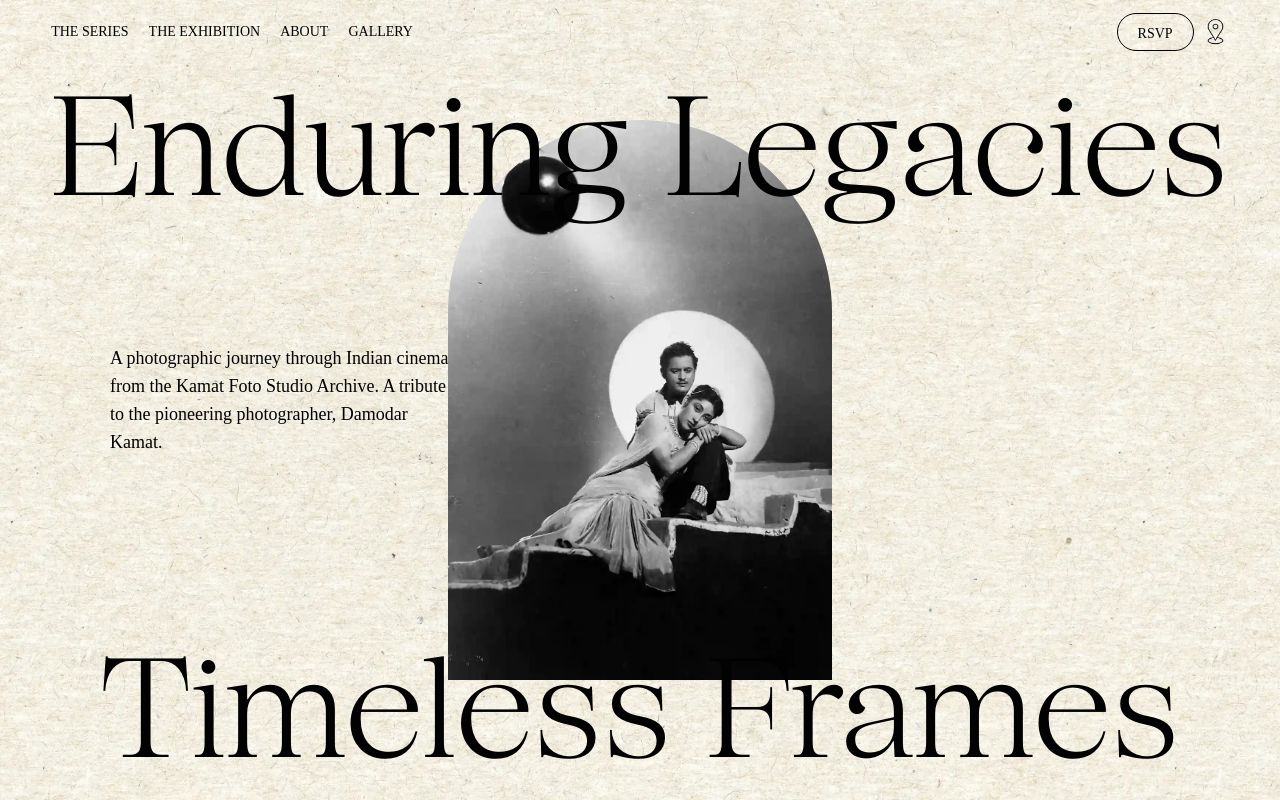
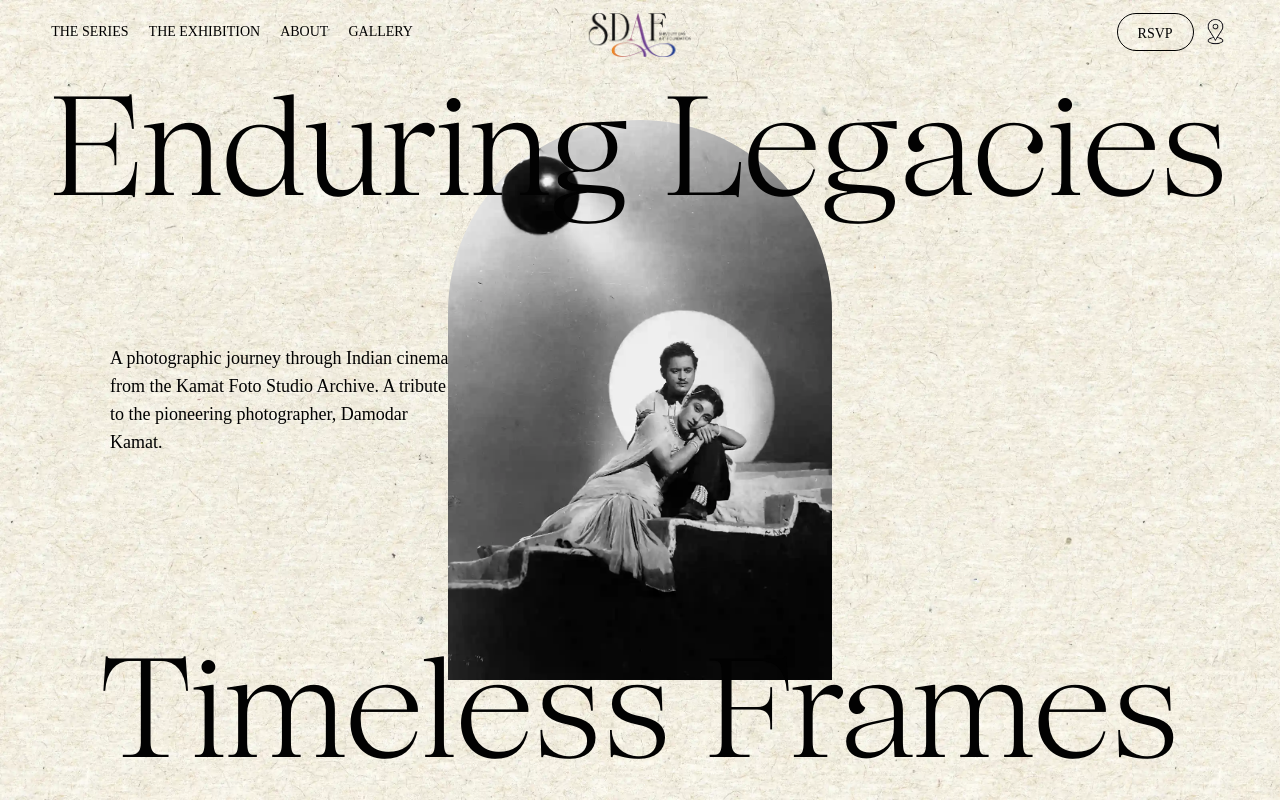
Before and after one commit to Zerror-Studios/SDAF, a Next.js app: page / in a window 1280 px wide. Shown: the top 800 px of the page. Built offline with nearby package versions, Linux system fonts and the light colour scheme; a web font is replaced by a local one.

Commit message:
loadaer active

```diff
--- a/src/components/Layout.jsx
+++ b/src/components/Layout.jsx
@@ -7,7 +7,7 @@ const Layout = ({ children }) => {
     return (
         <div>
             <header><Header /></header>
-            {/* <IntroLoader /> */}
+            <IntroLoader />
             <main>{children}</main>
             <footer><Footer /></footer>
         </div>
```
